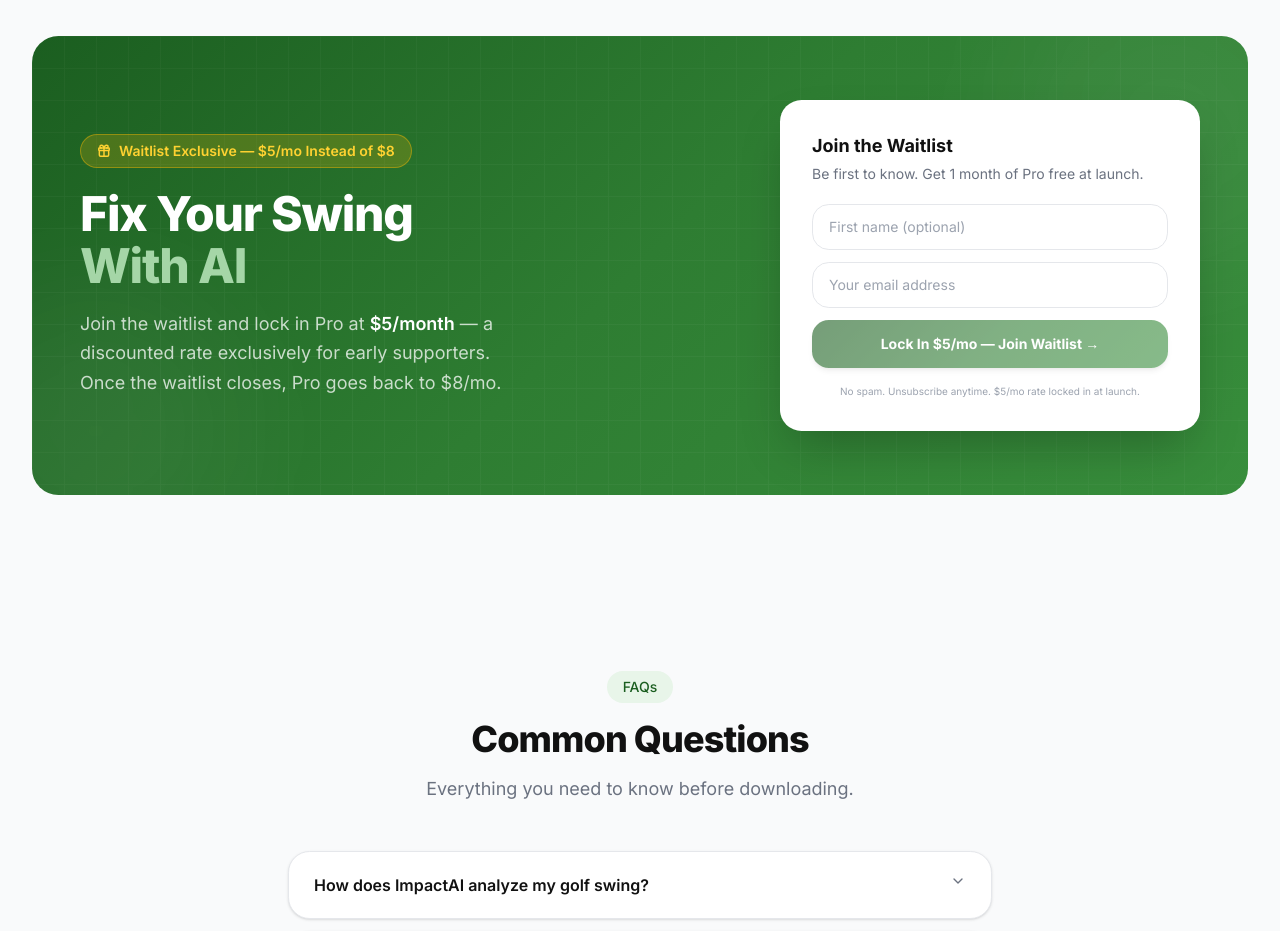
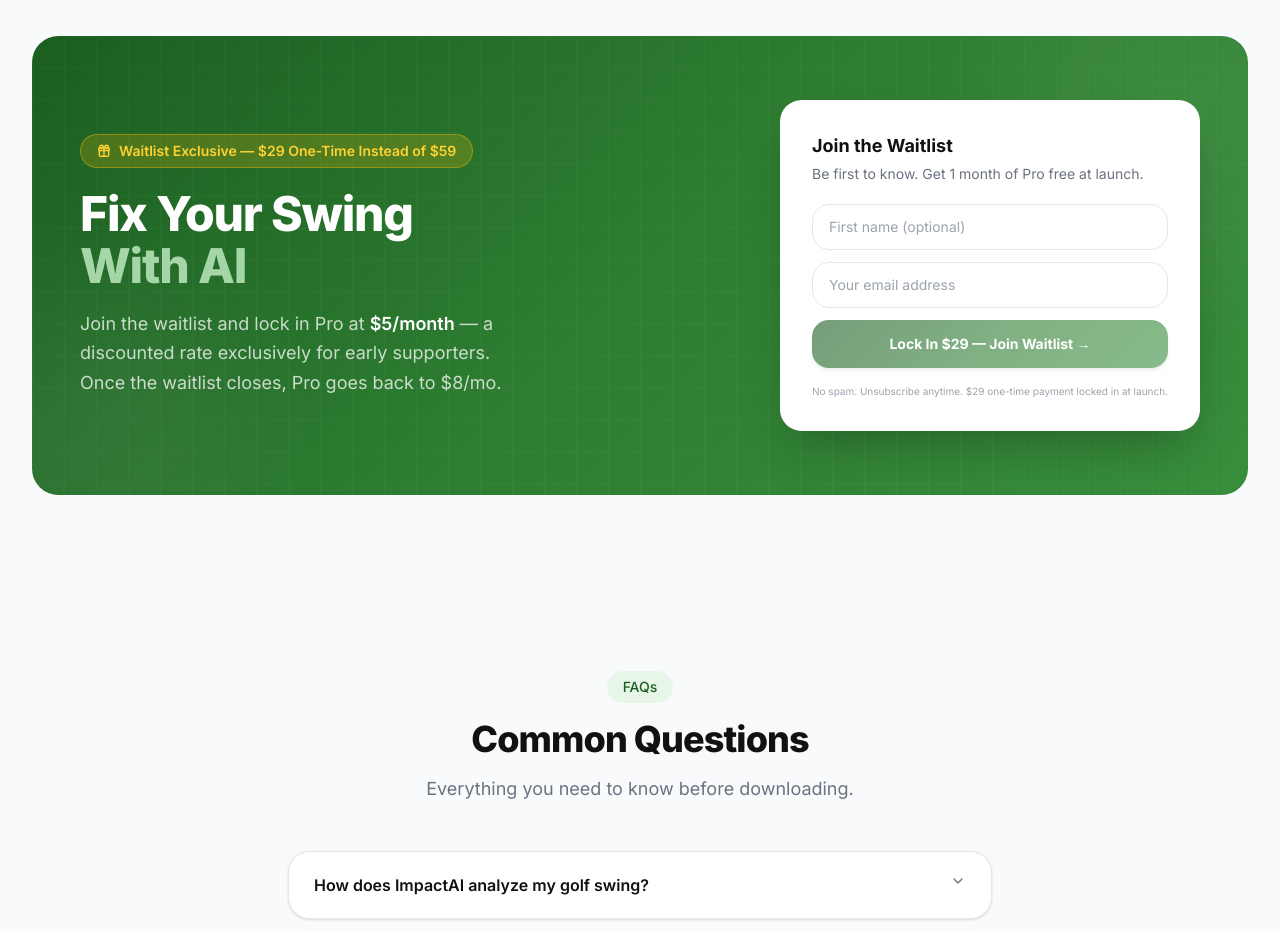
Before and after one commit to Martimic10/ImpactAI-landing, a Next.js app: page / in a window 1280 px wide. Shown: the part 6700-7631 px from the top of the page. Built offline with nearby package versions, Linux system fonts and the light colour scheme.

Commit message:
Update waitlist launch incentive copy

```diff
--- a/components/sections/WaitlistSection.tsx
+++ b/components/sections/WaitlistSection.tsx
@@ -73,7 +73,7 @@
               {/* Incentive badge */}
               <div className="inline-flex items-center gap-2 bg-amber-400/20 border border-amber-400/40 text-amber-300 rounded-full px-4 py-1.5 text-sm font-semibold mb-5">
                 <Gift size={14} strokeWidth={2.5} />
-                Waitlist Exclusive — $5/mo Instead of $8
+                Waitlist Exclusive — $29 One-Time Instead of $59
               </div>
 
               <h2 className="text-3xl sm:text-4xl lg:text-5xl font-extrabold text-white leading-[1.1] tracking-tight mb-4 text-balance">
@@ -157,12 +157,12 @@
                             Joining...
                           </>
                         ) : (
-                          "Lock In $5/mo — Join Waitlist →"
+                          "Lock In $29 — Join Waitlist →"
                         )}
                       </button>
 
                       <p className="text-center text-[10px] text-[#9CA3AF] mt-1">
-                        No spam. Unsubscribe anytime. $5/mo rate locked in at launch.
+                        No spam. Unsubscribe anytime. $29 one-time payment locked in at launch.
                       </p>
                     </form>
                   </>
```
